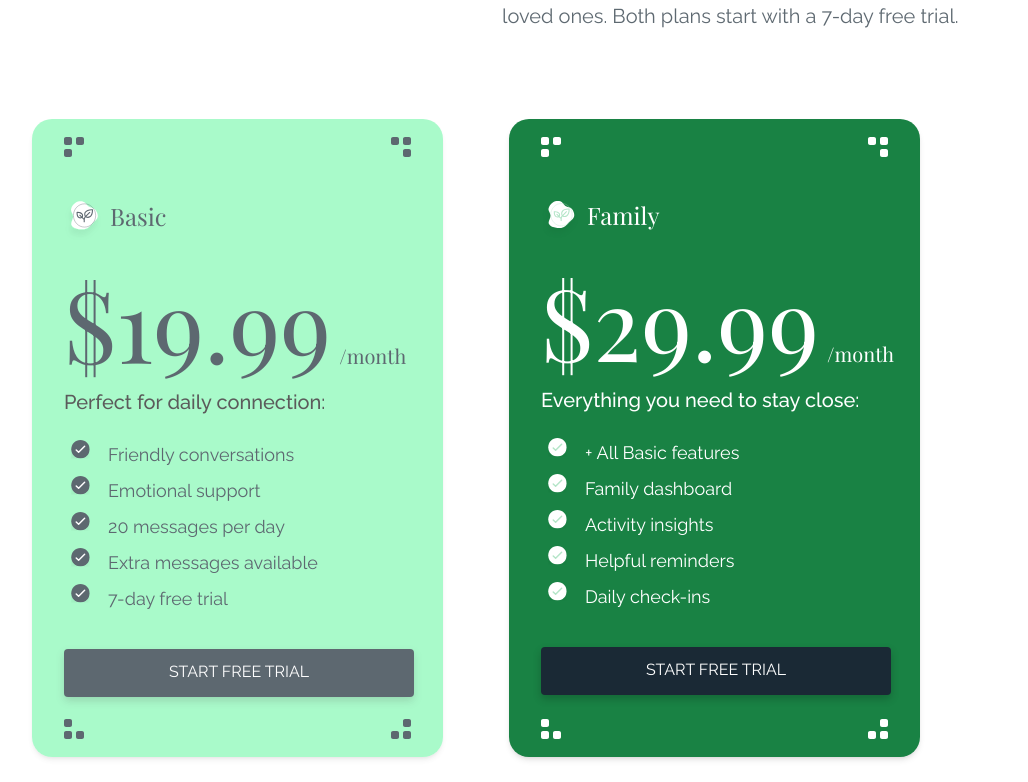
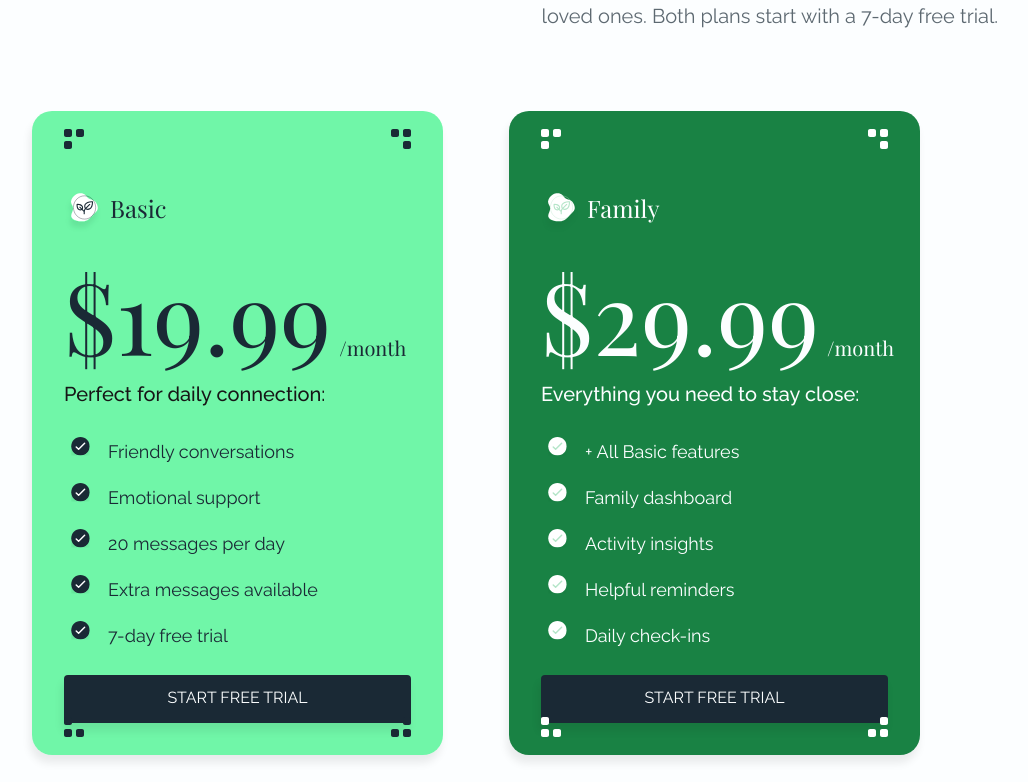
Before and after one commit to SiarheiBalabanovich/affini-app, a React (Vite) app: page / in a window 1280 px wide. Shown: the part 4298-5080 px from the top of the page, without its empty margins (164-1192 px from the left). Built offline with nearby package versions, Linux system fonts and the light colour scheme.

Commit message:
refactor(pricing-section): use design tokens and data-driven cards

```diff
--- a/src/components/PricingSection.jsx
+++ b/src/components/PricingSection.jsx
@@ -1,295 +1,160 @@
-import simpleSetupIcon from '../assets/button_simple_setup.svg';
-import pricingImgLeft from '../assets/black_icon_pricing_left.svg';
-import pricingImgRight from '../assets/black_icon_pricing_right.svg';
-import pricingWhiteLeft from '../assets/white_icon_pricing_left.svg';
-import pricingWhiteRight from '../assets/white_icon_pricing_right.svg';
-import iconTree from '../assets/icon_tree.svg';
-import iconTreeActive from '../assets/icon_tree_active.svg';
-import iconCheck from '../assets/icon_check.svg';
-import iconCheckGreen from '../assets/icon_check_green.svg';
+import simpleSetupIcon from "../assets/button_simple_setup.svg";
+import pricingImgLeft from "../assets/black_icon_pricing_left.svg";
+import pricingImgRight from "../assets/black_icon_pricing_right.svg";
+import pricingWhiteLeft from "../assets/white_icon_pricing_left.svg";
+import pricingWhiteRight from "../assets/white_icon_pricing_right.svg";
+import iconTree from "../assets/icon_tree.svg";
+import iconTreeActive from "../assets/icon_tree_active.svg";
+import iconCheck from "../assets/icon_check.svg";
+import iconCheckGreen from "../assets/icon_check_green.svg";
+
+const plans = [
+  {
+    name: "Basic",
+    price: "$19.99",
+    description: "Perfect for daily connection:",
+    cardClassName: "bg-planBasic/70 text-primary",
+    titleClassName: "text-primary",
+    priceClassName: "text-primary",
+    descriptionClassName: "text-darkText",
+    cornerLeft: pricingImgLeft,
+    cornerRight: pricingImgRight,
+    treeIcon: iconTree,
+    checkIcon: iconCheck,
+    features: [
+      "Friendly conversations",
+      "Emotional support",
+      "20 messages per day",
+      "Extra messages available",
+      "7-day free trial",
+    ],
+  },
+  {
+    name: "Family",
+    price: "$29.99",
+    description: "Everything you need to stay close:",
+    cardClassName: "bg-planFamily text-whiteCustom",
+    titleClassName: "text-whiteCustom",
+    priceClassName: "text-whiteCustom",
+    descriptionClassName: "text-whiteCustom",
+    cornerLeft: pricingWhiteLeft,
+    cornerRight: pricingWhiteRight,
+    treeIcon: iconTreeActive,
+    checkIcon: iconCheckGreen,
+    features: [
+      "+ All Basic features",
+      "Family dashboard",
+      "Activity insights",
+      "Helpful reminders",
+      "Daily check-ins",
+    ],
+  },
+];
 
 function PricingSection() {
+  const scrollToContact = () => {
+    document.getElementById("contact-us")?.scrollIntoView({ behavior: "smooth" });
+  };
+
   return (
     <section
       id="pricing"
-      className="bg-white py-[140px] px-[80px] xs:py-[80px] xs:px-[16px]"
+      className="bg-whiteCustom px-4 py-20 md:px-10 lg:px-16 lg:py-[140px]"
     >
-      <div className="max-w-[1280px] mx-auto">
-        <div className="flex flex-col md:flex-row items-start md:items-center gap-[16px] xs:gap-0 xs:flex xs:w-full">
-          <div className="flex flex-col xs:flex-row xs:items-center xs:justify-between xs:w-full">
-            <h2 className="font-playfair text-[64px] xs:text-[24px] leading-[120%] tracking-[0.02em] text-[#1A2935] md:mb-[24px] xs:w-[142px]">
+      <div className="mx-auto max-w-[1280px]">
+        <div className="flex flex-col gap-4 md:flex-row md:items-start md:justify-between">
+          <div className="flex w-full items-center justify-between gap-4 md:block">
+            <h2 className="max-w-[620px] font-playfair text-[24px] leading-[120%] tracking-[0.02em] text-primary md:mb-6 md:text-[48px] lg:text-[64px]">
               Simple Pricing For Peace Of Mind
             </h2>
+
             <button
-              className="flex items-center gap-[8px] text-[#1A2935] text-[18px] xs:text-[16px] leading-[130%] font-raleway bg-transparent xs:mr-[20px] "
+              type="button"
+              className="flex shrink-0 cursor-pointer items-center gap-2 bg-transparent font-raleway text-[16px] leading-[130%] text-primary md:text-[18px]"
             >
               <img
                 src={simpleSetupIcon}
-                alt="Simple Setup Icon"
-                className="w-[38px] h-[61px]"
+                alt=""
+                aria-hidden="true"
+                className="h-[61px] w-[38px]"
               />
               Choose your plan
             </button>
           </div>
 
-          <div className="font-raleway text-[20px] xs:text-[14px] text-[#1A2935B3] mt-[250px] xs:mt-4 xs:w-full">
-            <p className="mb-[8px]">
+          <div className="max-w-[520px] font-raleway text-[14px] leading-[150%] text-primary/70 md:mt-[250px] md:text-[20px]">
+            <p>
               Choose the perfect way to stay connected with your loved ones. Both plans start with a 7-day free trial.
             </p>
           </div>
         </div>
-        {/* Cards of plans */}
-        <div className="pricing-container flex flex-col md:flex-row justify-center gap-[66px] xs:gap-[24px] mt-[80px] xs:mt-[40px]">
-        {/* Card Basic Plan */}
-          <div
-            className="shadow-md p-[32px] flex flex-col items-start relative w-full max-w-[411px] pricing-card"
-            style={{
-              height: "638px",
-              backgroundColor: "rgba(53, 244, 131, 0.6)",
-              borderRadius: "20px",
-              opacity: "0.7",
-            }}
+
+        <div className="mt-10 flex flex-col items-center justify-center gap-6 md:mt-20 lg:flex-row lg:items-stretch lg:gap-[66px]">
+          {plans.map((plan) => (
+            <article
+              key={plan.name}
+              className={`
+                relative flex min-h-[580px] w-full max-w-[411px] flex-col items-start
+                rounded-[20px] p-4 shadow-soft
+                md:min-h-[638px] md:p-8
+                ${plan.cardClassName}
+              `}
             >
-            {/* Top and bottom corners with icons */}
-            <div
-              className="absolute top-0 left-0 right-0 flex justify-between top-icons"
-              style={{ top: "16px", padding: "0 30px" }}
-            >
-              <img src={pricingImgLeft} alt="Icon Left" className="w-[24px] h-[24px]" />
-              <img src={pricingImgRight} alt="Icon Right" className="w-[24px] h-[24px]" />
+              <div className="absolute left-0 right-0 top-4 flex justify-between px-[30px]">
+                <img src={plan.cornerLeft} alt="" aria-hidden="true" className="h-6 w-6" />
+                <img src={plan.cornerRight} alt="" aria-hidden="true" className="h-6 w-6" />
               </div>
-            <div
-              className="absolute bottom-0 left-0 right-0 flex justify-between"
-              style={{ bottom: "16px", padding: "0 30px" }}
-            >
-              <img
-                src={pricingImgLeft}
-                alt="Icon Left"
-                className="w-[24px] h-[24px]"
-                style={{ transform: "rotate(270deg)" }}
-              />
-              <img
-                src={pricingImgRight}
-                alt="Icon Right"
-                className="w-[24px] h-[24px]"
-                style={{ transform: "rotate(-270deg)" }}
-              />
+
+              <div className="absolute bottom-4 left-0 right-0 flex justify-between px-[30px]">
+                <img src={plan.cornerLeft} alt="" aria-hidden="true" className="h-6 w-6 -rotate-90" />
+                <img src={plan.cornerRight} alt="" aria-hidden="true" className="h-6 w-6 rotate-90" />
               </div>
-            {/* Icon and text Basic */}
-            <div className="flex items-center gap-[8px]" style={{ marginTop: "40px" }}>
-              <img
-                src={iconTree}
-                alt="Basic Icon"
-                className="w-[38px] h-[40px] mt-[10px]"
-              />
-              <h3 className="text-[24px] font-playfair font-medium text-[#1A2935]">
-                Basic
+
+              <div className="mt-10 flex items-center gap-2">
+                <img src={plan.treeIcon} alt="" aria-hidden="true" className="mt-2.5 h-10 w-[38px]" />
+                <h3 className={`font-playfair text-[20px] font-medium md:text-[24px] ${plan.titleClassName}`}>
+                  {plan.name}
                 </h3>
               </div>
-            <div className="mt-[32px]">
-              <div className="text-[#1A2935] font-['Playfair_Display']">
-                <span className="text-[100px] xs:text-[64px] leading-none">$19.99</span>
-                <span className="text-[20px] ml-2 leading-none">/month</span>
+
+              <div className={`mt-8 font-playfair ${plan.priceClassName}`}>
+                <span className="text-[64px] leading-none md:text-[100px]">
+                  {plan.price}
+                </span>
+                <span className="ml-2 text-[14px] leading-none md:text-[20px]">
+                  /month
+                </span>
               </div>
-            </div>
-            <p
-              className="text-[20px] font-raleway font-medium leading-[130%] text-[#161616] mt-[16px] mb-[30px]"
-              style={{ textAlign: "left" }}
-            >
-              Perfect for daily connection:
+
+              <p className={`mt-4 mb-[30px] text-left font-raleway text-[16px] font-medium leading-[130%] md:text-[20px] ${plan.descriptionClassName}`}>
+                {plan.description}
               </p>
-            <ul className="text-[18px] font-raleway text-[#1A2935] leading-[130%]" style={{ marginBottom: "24px" }}>
-              <li className="mb-[16px] flex items-center" style={{ textAlign: "left", height: "20px" }}>
-                <img src={iconCheck} alt="Check Icon" className="w-[30px] h-[30px] mr-[14px]" />
-                Friendly conversations
+
+              <ul className="mb-6 flex flex-col gap-4 font-raleway text-[14px] leading-[130%] md:text-[18px]">
+                {plan.features.map((feature) => (
+                  <li key={feature} className="flex min-h-5 items-center text-left">
+                    <img
+                      src={plan.checkIcon}
+                      alt=""
+                      aria-hidden="true"
+                      className="mr-[14px] h-[30px] w-[30px]"
+                    />
+                    {feature}
                   </li>
-              <li className="mb-[16px] flex items-center" style={{ textAlign: "left", height: "20px" }}>
-                <img src={iconCheck} alt="Check Icon" className="w-[30px] h-[30px] mr-[14px]" />
-                Emotional support
-              </li>
-              <li className="mb-[16px] flex items-center" style={{ textAlign: "left", height: "20px" }}>
-                <img src={iconCheck} alt="Check Icon" className="w-[30px] h-[30px] mr-[14px]" />
-                20 messages per day
-              </li>
-              <li className="mb-[16px] flex items-center" style={{ textAlign: "left", height: "20px" }}>
-                <img src={iconCheck} alt="Check Icon" className="w-[30px] h-[30px] mr-[14px]" />
-                Extra messages available
-              </li>
-              <li className="mb-[16px] flex items-center" style={{ textAlign: "left", height: "20px" }}>
-                <img src={iconCheck} alt="Check Icon" className="w-[30px] h-[30px] mr-[14px]" />
-                7-day free trial
-              </li>
+                ))}
               </ul>
+
               <button
-              className="bg-[#1A2935] text-white font-raleway text-[16px] leading-[130%] flex items-center justify-center rounded-[4px] shadow-md w-[350px] xs:w-[280px]"
-              style={{
-                height: "48px",
-                borderRadius: "4px",
-                backgroundColor: "#1A2935",
-                color: "#FFFFFF",
-                boxShadow: "0 4px 8px rgba(0, 0, 0, 0.2)",
-              }}
-              onClick={() => {
-                const howItWorksSection = document.getElementById("contact-us");
-                if (howItWorksSection) {
-                  howItWorksSection.scrollIntoView({ behavior: "smooth" });
-                }
-              }}
+                type="button"
+                className="mt-auto flex h-9 w-full cursor-pointer items-center justify-center rounded bg-primary font-raleway text-[14px] leading-[130%] text-whiteCustom shadow-soft transition hover:bg-primary/90 focus-visible:ring-2 focus-visible:ring-primary/30 md:h-12 md:text-[16px]"
+                onClick={scrollToContact}
               >
                 START FREE TRIAL
               </button>
-          </div>
-          {/* Card Family Plan */}
-          <div
-  className="shadow-md p-[32px] flex flex-col items-start relative w-full max-w-[411px] pricing-card family-plan"
-  style={{
-    height: "638px",
-    backgroundColor: "#198244",
-    borderRadius: "20px",
-  }}
->
-            {/* Top and bottom corners with icons */}
-            <div
-              className="absolute top-0 left-0 right-0 flex justify-between top-icons"
-              style={{ top: "16px", padding: "0 30px" }}
-            >
-              <img src={pricingWhiteLeft} alt="Icon Left" className="w-[24px] h-[24px]" />
-              <img src={pricingWhiteRight} alt="Icon Right" className="w-[24px] h-[24px]" />
-            </div>
-            <div
-              className="absolute bottom-0 left-0 right-0 flex justify-between"
-              style={{ bottom: "16px", padding: "0 30px" }}
-            >
-              <img
-                src={pricingWhiteLeft}
-                alt="Icon Left"
-                className="w-[24px] h-[24px]"
-                style={{ transform: "rotate(270deg)" }}
-              />
-              <img
-                src={pricingWhiteRight}
-                alt="Icon Right"
-                className="w-[24px] h-[24px]"
-                style={{ transform: "rotate(-270deg)" }}
-              />
-            </div>
-            {/* Icon and text Family */}
-            <div className="flex items-center gap-[8px]" style={{ marginTop: "40px" }}>
-              <img
-                src={iconTreeActive}
-                alt="Family Icon"
-                className="w-[38px] h-[38px] mt-[10px]"
-              />
-              <h3 className="text-[24px] font-playfair font-medium text-[#FFFFFF]">
-                Family
-              </h3>
-            </div>
-            <div className="mt-[32px]">
-              <div className="text-[#FFFFFF] font-['Playfair_Display']">
-                <span className="text-[100px] xs:text-[64px] leading-none">$29.99</span>
-                <span className="text-[20px] ml-2 leading-none">/month</span>
+            </article>
+          ))}
         </div>
       </div>
-            <p
-              className="text-[20px] font-raleway font-medium leading-[130%] text-[#FFFFFF] mt-[16px] mb-[30px]"
-              style={{ textAlign: "left" }}
-            >
-              Everything you need to stay close:
-            </p>
-            <ul className="text-[18px] font-raleway text-[#FFFFFF] leading-[130%]" style={{ marginBottom: "24px" }}>
-              <li className="mb-[16px] flex items-center" style={{ textAlign: "left", height: "20px" }}>
-                <img src={iconCheckGreen} alt="Check Icon" className="w-[30px] h-[30px] mr-[14px]" />
-                + All Basic features
-              </li>
-              <li className="mb-[16px] flex items-center" style={{ textAlign: "left", height: "20px" }}>
-                <img src={iconCheckGreen} alt="Check Icon" className="w-[30px] h-[30px] mr-[14px]" />
-                Family dashboard
-              </li>
-              <li className="mb-[16px] flex items-center" style={{ textAlign: "left", height: "20px" }}>
-                <img src={iconCheckGreen} alt="Check Icon" className="w-[30px] h-[30px] mr-[14px]" />
-                Activity insights
-              </li>
-              <li className="mb-[16px] flex items-center" style={{ textAlign: "left", height: "20px" }}>
-                <img src={iconCheckGreen} alt="Check Icon" className="w-[30px] h-[30px] mr-[14px]" />
-                Helpful reminders
-              </li>
-              <li className="mb-[16px] flex items-center" style={{ textAlign: "left", height: "20px" }}>
-                <img src={iconCheckGreen} alt="Check Icon" className="w-[30px] h-[30px] mr-[14px]" />
-                Daily check-ins
-              </li>
-            </ul>
-            <button
-              className="bg-[#1A2935] text-white font-raleway text-[16px] leading-[130%] flex items-center justify-center rounded-[4px] shadow-md w-[350px] xs:w-[280px]"
-              style={{
-                height: "48px",
-                borderRadius: "4px",
-                backgroundColor: "#1A2935",
-                color: "#FFFFFF",
-                boxShadow: "0 4px 8px rgba(0, 0, 0, 0.2)",
-              }}
-              onClick={() => {
-                const howItWorksSection = document.getElementById("contact-us");
-                if (howItWorksSection) {
-                  howItWorksSection.scrollIntoView({ behavior: "smooth" });
-                }
-              }}
-            >
-              START FREE TRIAL
-            </button>
-          </div>
-        </div>
-      </div>
-      <style>{`
-      @media (min-width: 320px) and (max-width: 320px) {
-    .pricing-card.family-plan {
-    padding-bottom: 40px !important;
-  }
-}
-        @media (max-width: 390px) and (max-height: 844px) {
-          .pricing-card {
-            width: calc(100% - 32px) !important;
-            height: 580px !important;
-            margin-left: 16px !important;
-            margin-right: 16px !important;
-            padding: 16px !important;
-          }
-          .pricing-card h3 {
-            font-size: 20px !important;
-          }
-          .pricing-card div > div span:first-child {
-            font-size: 64px !important;
-          }
-          .pricing-card div > div span:nth-child(2) {
-            font-size: 14px !important;
-          }
-          .pricing-card p {
-            font-size: 16px !important;
-          }
-          .pricing-card ul {
-            font-size: 14px !important;
-          }
-          .pricing-card button {
-            font-size: 14px !important;
-            height: 36px !important;
-            width: calc(100% - 30px) !important;
-            margin-left: 10px !important;
-            margin-right: 10px !important;
-            margin-bottom: 20px !important;
-            padding: 0 !important;
-          }
-          .top-icons {
-            margin-bottom: 16px !important;
-          }
-        }
-          @media screen and (max-width: 768px) and (min-height: 1024px) {
-  .pricing-container {
-    display: flex !important;
-    flex-direction: column !important;
-    align-items: center !important;
-  }
-}
-      `
-      }</style>
     </section>
   );
 }
--- a/tailwind.config.js
+++ b/tailwind.config.js
@@ -20,6 +20,9 @@ export default {
       whiteCustom: "#FCFEFF",
       lightBlue: "#DCEFFF",
       softGreen: "rgba(180, 229, 200, 0.6)",
+      planBasic: "rgba(53, 244, 131, 0.6)",
+      planFamily: "#198244",
+      darkText: "#161616",
     },
     boxShadow: {
       soft: "-2px 8px 8px rgba(0,0,0,0.08)"
```
Lines whose indentation alone changed are shown as unchanged.
